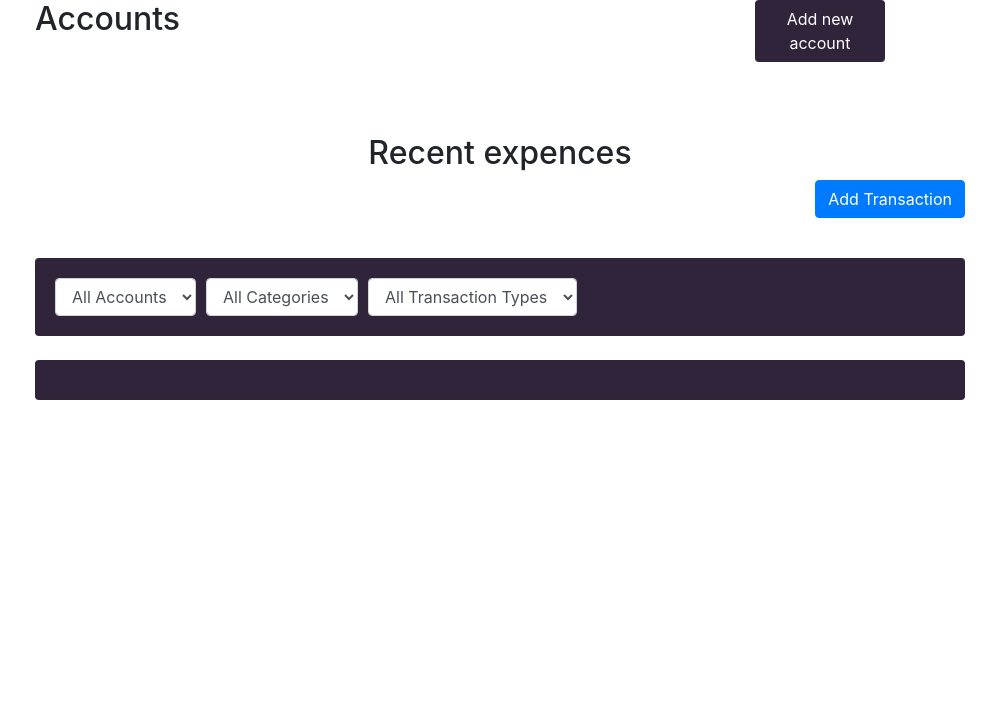
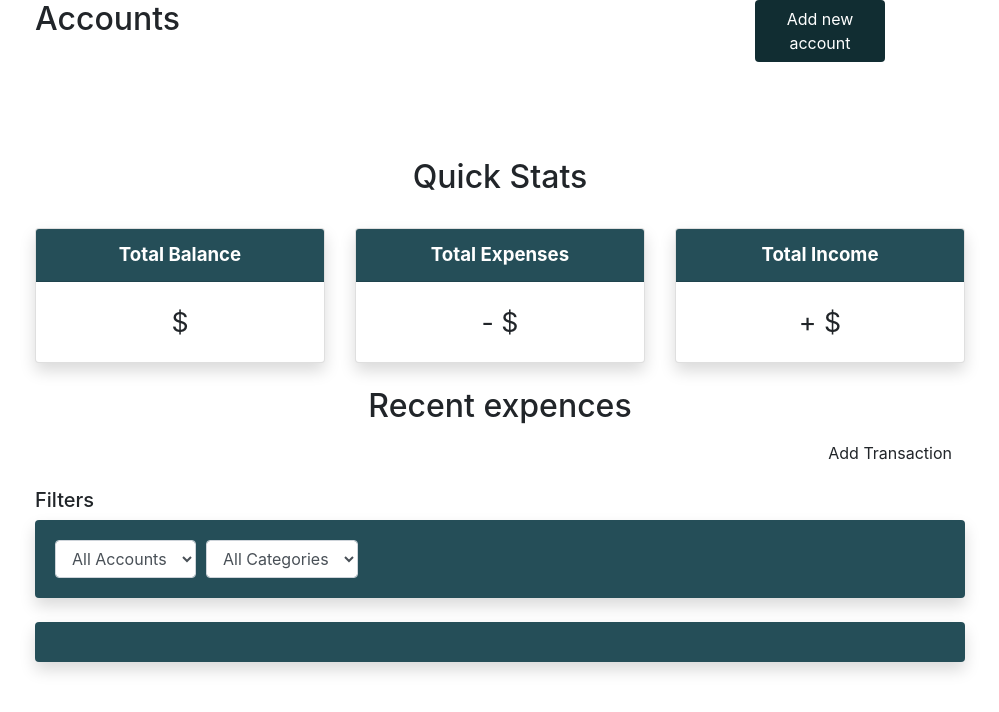
Before and after one commit to StefanStanic/controllet-app, a Symfony app: template templates/dashboard/dashboard.html.twig in a window 1280 px wide. Shown: the part 56-768 px from the top of the page, without its empty margins (140-1139 px from the left). Run offline with Twig, Linux system fonts and the light colour scheme; the template is opened without the code that fills it, so the values that code supplies are empty; style sheets or scripts are compiled from the project's sources; some libraries are stand-ins or nearby versions.

Commit message:
Added quick stats panel, did a small color makeover

```diff
--- a/assets/css/app.css
+++ b/assets/css/app.css
@@ -1,4 +1,13 @@
 body {
-    font-family: 'Nunito', sans-serif;
-    background-color: #BEBBBB;
+    font-family: 'Roboto', sans-serif;
+    background-color: #f2f7ff;
 }
+
+.button_primary_color {
+    background-color: #112D32;
+    color:white;
+}
+
+.button_primary_color:hover {
+    color:white;
+}
--- a/assets/css/dashboard.css
+++ b/assets/css/dashboard.css
@@ -1,12 +1,21 @@
+/*
+#88BDBC
+#245E58
+#112D32
+#4F4A41
+#6E6658
+*/
+
+
 .card-header{
     text-align: center;
     color: white;
     font-weight: bold;
-    background-color: #2F243A;
+    background-color: #254E58;
 }
 
 .button_color {
-    background-color: #2F243A;
+    background-color: #112D32;
     color:white;
 }
 .button_color:hover{
@@ -28,11 +37,11 @@
 }
 
 .transaction_list{
-    background-color: #2F243A;
+    background-color: #254E58;
     color:white;
     padding: 20px;
 }
 
 .primary-site-color{
-    background-color: #2F243A;
+    background-color: #254E58;
 }
--- a/templates/base.html.twig
+++ b/templates/base.html.twig
@@ -5,7 +5,7 @@
         <title>{% block title %}Welcome!{% endblock %}</title>
         {% block stylesheets %}
             {{ encore_entry_link_tags('app') }}
-            <link href="https://fonts.googleapis.com/css?family=Nunito" rel="stylesheet">
+            <link href="https://fonts.googleapis.com/css?family=Roboto" rel="stylesheet">
             <link rel="stylesheet" href="https://use.fontawesome.com/releases/v5.7.2/css/all.css">
         {% endblock %}
     </head>
@@ -15,6 +15,8 @@
         {% endblock %}
         {% block javascripts %}
             {{ encore_entry_script_tags('app') }}
+            <script src="https://cdn.jsdelivr.net/npm/apexcharts"></script>
+            <script src="https://cdn.jsdelivr.net/npm/pikaday/pikaday.js"></script>
         {% endblock %}
     </body>
 </html>
--- a/templates/dashboard/dashboard.html.twig
+++ b/templates/dashboard/dashboard.html.twig
@@ -22,7 +22,7 @@
             {% for account in accounts %}
                 {% if(account.active == 1) %}
                 <div class="col-lg-4">
-                    <div class="card text-center" style="padding: 0; margin: 0;">
+                    <div class="card text-center shadow" style="padding: 0; margin: 0;">
                         <div class="card-header">
                             <span class="card-title" style="font-size: 14pt;" id="accountName_{{ account.id }}">{{ account.accountName}}</span><br>
                         </div>
@@ -89,47 +89,45 @@
         </div>
         <br><br>
 
-        <h2 align="center">Recent expences</h2>
-        <p align="right">
-            <button class="btn btn-primary" data-target="#addTransaction" data-toggle="modal">Add Transaction</button>
-        </p>
         <br>
 
-        <div class="container rounded primary-site-color dashboard_filters">
-            <ul class="nav">
-                <li class="nav-item">
-                    <select class="form-control" id="account_type_filter">
-                        <option value="0">All Accounts</option>
-                        {% for account in accounts %}
-                            {% if(account.active == 1) %}
-                                <option value="{{ account.id }}">{{ account.accountName }}</option>
-                            {% endif %}
-                        {% endfor %}
-                    </select>
-                </li>
-                <li class="nav-item">
-                    <select class="form-control" id="category_filter">
-                        <option value="0">All Categories</option>
-                        {% for category in categories %}
-                            {% if(category.active == 1) %}
-                                <option value="{{ category.id }}">{{ category.categoryName }}</option>
-                            {% endif %}
-                        {% endfor %}
-                    </select>
-                </li>
+        <h2 align="center"> Quick Stats</h2>
 
-                <li class="nav-item">
-                    <select class="form-control" id="transaction_type_filter">
-                        <option value="0">All Transaction Types</option>
-                        {% for type in transaction_types %}
-                            {% if(type.active == 1) %}
-                                <option value="{{ type.id }}">{{ type.transactionType }}</option>
-                            {% endif %}
-                        {% endfor %}
-                    </select>
-                </li>
+        <br>
 
-            </ul>
+        <div class="row">
+            <div class="col-lg-4">
+                <div class="card text-center shadow" style="padding: 0; margin: 0;">
+                    <div class="card-header">
+                        <span class="card-title" style="font-size: 14pt;">Total Balance</span><br>
+                    </div>
+                    <div class="card-body">
+                        <span style="font-size: 20pt">{{ total_balance }} $</span>
+                    </div>
+                </div>
+            </div>
+
+            <div class="col-lg-4">
+                <div class="card text-center shadow" style="padding: 0; margin: 0;">
+                    <div class="card-header">
+                        <span class="card-title" style="font-size: 14pt;">Total Expenses</span><br>
+                    </div>
+                    <div class="card-body">
+                        <span style="font-size: 20pt"> - {{ total_expenses }} $</span>
+                    </div>
+                </div>
+            </div>
+
+            <div class="col-lg-4">
+                <div class="card text-center shadow" style="padding: 0; margin: 0;">
+                    <div class="card-header">
+                        <span class="card-title" style="font-size: 14pt;">Total Income</span><br>
+                    </div>
+                    <div class="card-body">
+                        <span style="font-size: 20pt"> + {{ total_income }} $</span>
+                    </div>
+                </div>
+            </div>
         </div>
 
         <!-- New Transaction Modal -->
@@ -204,9 +202,54 @@
             </div>
         </div>
 
+        <br>
+
+        <h2 align="center">Recent expences</h2>
+
+        <p align="right">
+            <button class="btn button_primary_color" data-target="#addTransaction" data-toggle="modal">Add Transaction</button>
+        </p>
+
+        <h5>Filters</h5>
+        <div class="container rounded primary-site-color dashboard_filters shadow">
+            <ul class="nav">
+                <li class="nav-item">
+                    <select class="form-control" id="account_type_filter">
+                        <option value="0">All Accounts</option>
+                        {% for account in accounts %}
+                            {% if(account.active == 1) %}
+                                <option value="{{ account.id }}">{{ account.accountName }}</option>
+                            {% endif %}
+                        {% endfor %}
+                    </select>
+                </li>
+                <li class="nav-item">
+                    <select class="form-control" id="category_filter">
+                        <option value="0">All Categories</option>
+                        {% for category in categories %}
+                            {% if(category.active == 1) %}
+                                <option value="{{ category.id }}">{{ category.categoryName }}</option>
+                            {% endif %}
+                        {% endfor %}
+                    </select>
+                </li>
+
+                {#<li class="nav-item">#}
+                {#<select class="form-control" id="transaction_type_filter">#}
+                {#<option value="0">All Transaction Types</option>#}
+                {#{% for type in transaction_types %}#}
+                {#{% if(type.active == 1) %}#}
+                {#<option value="{{ type.id }}">{{ type.transactionType }}</option>#}
+                {#{% endif %}#}
+                {#{% endfor %}#}
+                {#</select>#}
+                {#</li>#}
+
+            </ul>
+        </div>
 
         <br>
-        <div class="container rounded transaction_list">
+        <div class="container rounded transaction_list shadow">
             {{ include('dashboard/transaction_list.html.twig', {'transactions': transactions, 'categories': categories}) }}
         </div>
 
--- a/templates/dashboard/transaction_list.html.twig
+++ b/templates/dashboard/transaction_list.html.twig
@@ -22,13 +22,13 @@
             <br>
             <br>
             <span>Note</span><br>
-            <input type="text" class="transaction_note_{{ transaction.id }}" value="{{ transaction.note }}" disabled>
+            <input type="text" class="form-control transaction_note_{{ transaction.id }}" value="{{ transaction.note }}" disabled>
         </div>
         <div class="col-lg-2">
             <br>
             <br>
             <span>Price</span><br>
-            <input type="number" class="transaction_amount_{{ transaction.id }}" value="{{ transaction.transactionAmount }}" disabled>
+            <input type="number" class="form-control transaction_amount_{{ transaction.id }}" value="{{ transaction.transactionAmount }}" disabled>
         </div>
         <div class="col-lg-5" style="text-align: right;">
             <br>
```
Also changed, not shown: src/Controller/DashboardController.php (+9 -2 lines), src/Repository/AccountRepository.php (+14 -0 lines), src/Repository/TransactionRepository.php (+56 -0 lines), src/Service/DashboardService.php (+22 -0 lines).
